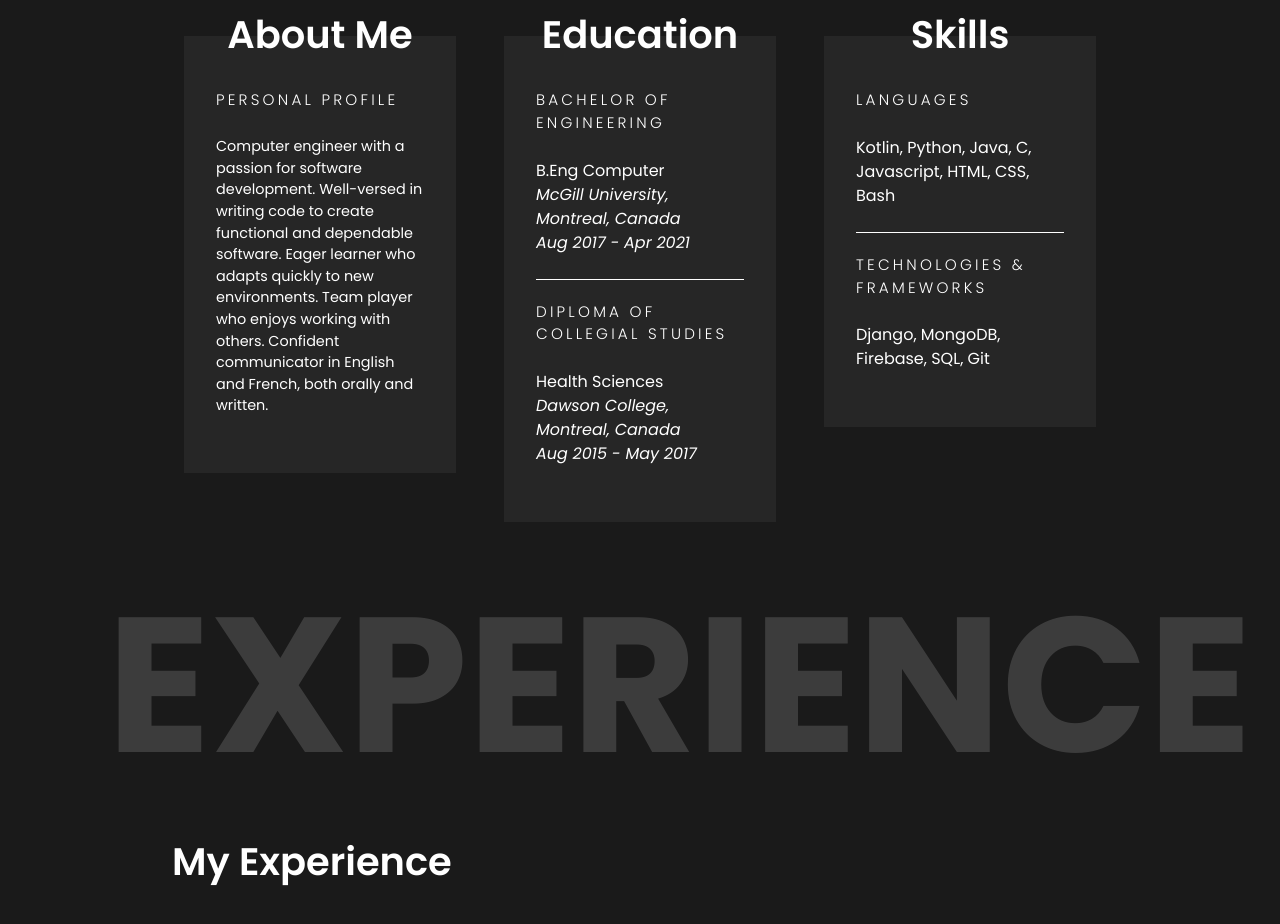
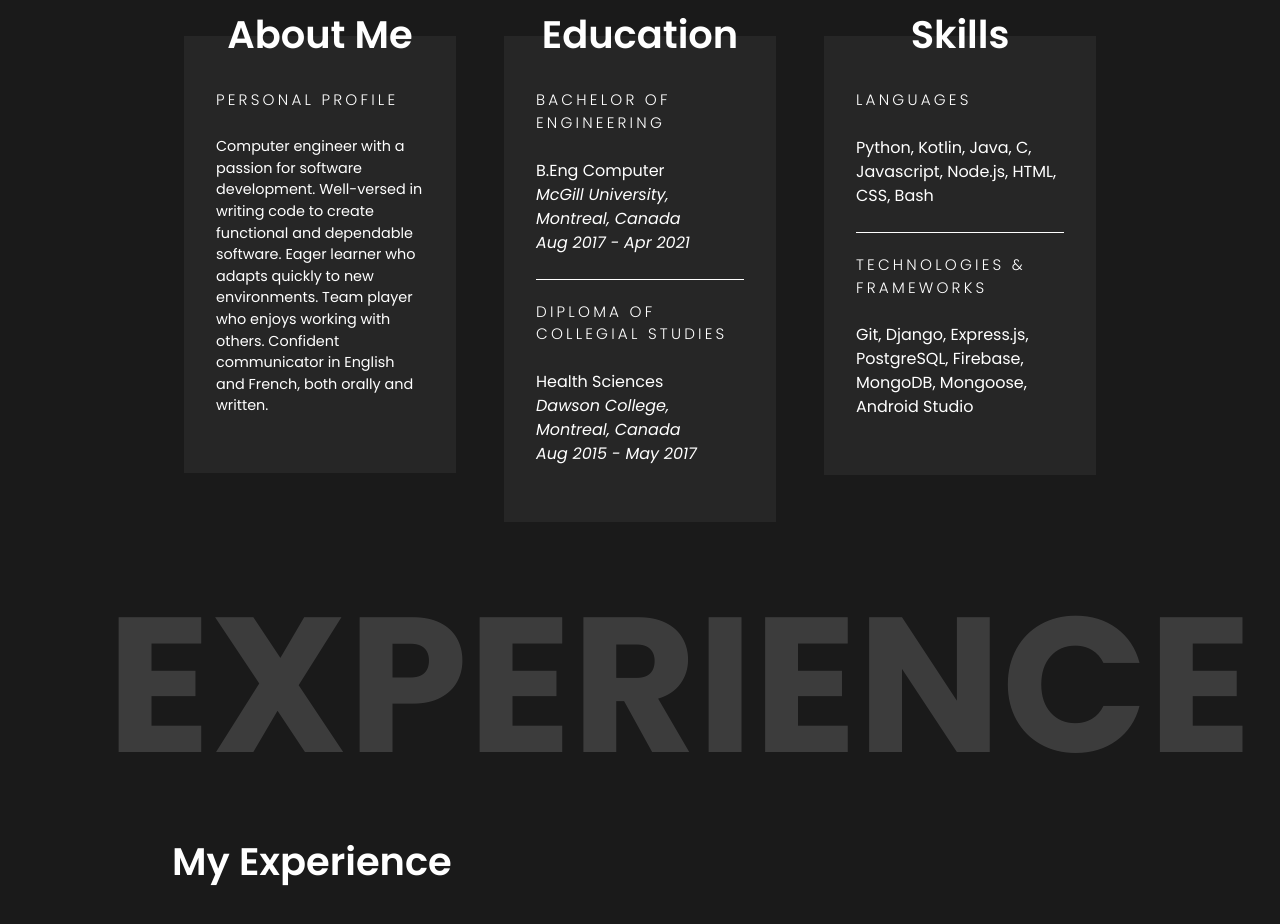
Before and after one commit to julienphillipseng/personalwebsite, a plain HTML site: page index.html in a window 1280 px wide. Shown: the part 1160-2084 px from the top of the page. Drawn offline with nearby package versions, Linux system fonts and the light colour scheme.

Commit message:
updated skills and technologies

```diff
--- a/index.html
+++ b/index.html
@@ -130,11 +130,11 @@
               <div class="about-subsec mb-4">
                 <div class="small-title">LANGUAGES</div>
                 <div class="my-4">
-                  Kotlin, Python, Java, C, Javascript, HTML, CSS, Bash
+                  Python, Kotlin, Java, C, Javascript, Node.js, HTML, CSS, Bash
                 </div>
                 <hr class="solid" />
                 <div class="small-title">TECHNOLOGIES & FRAMEWORKS</div>
-                <div class="my-4">Django, MongoDB, Firebase, SQL, Git</div>
+                <div class="my-4">Git, Django, Express.js, PostgreSQL, Firebase, MongoDB, Mongoose, Android Studio</div>
               </div>
             </div>
           </div>
```
